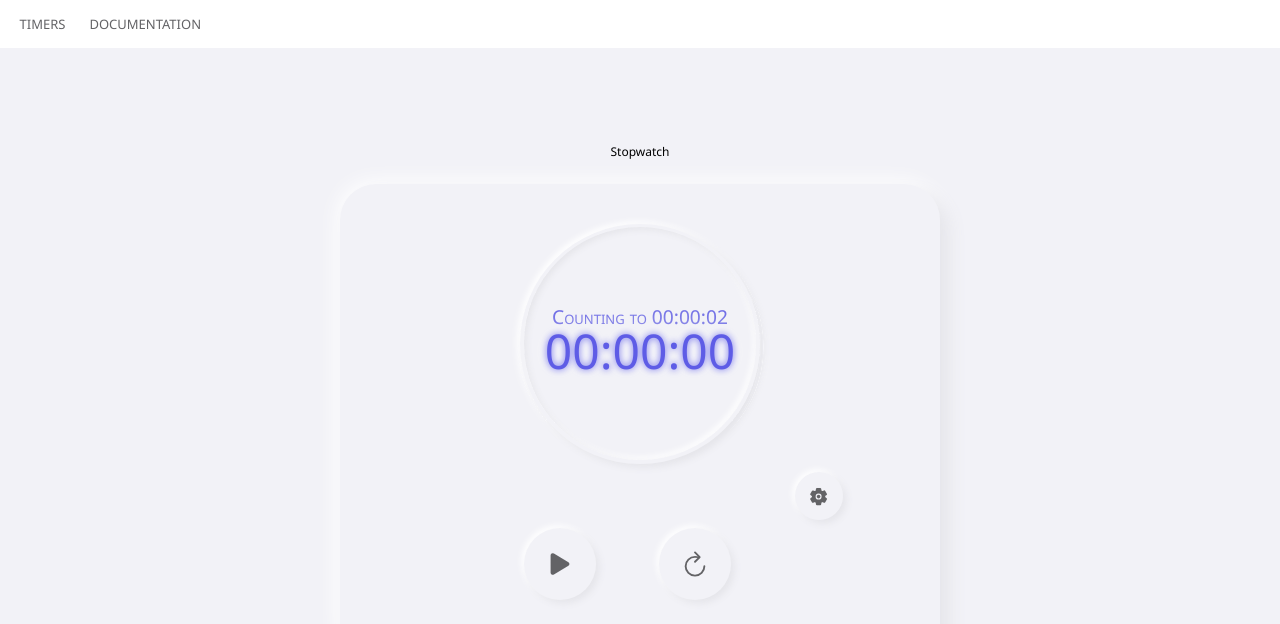
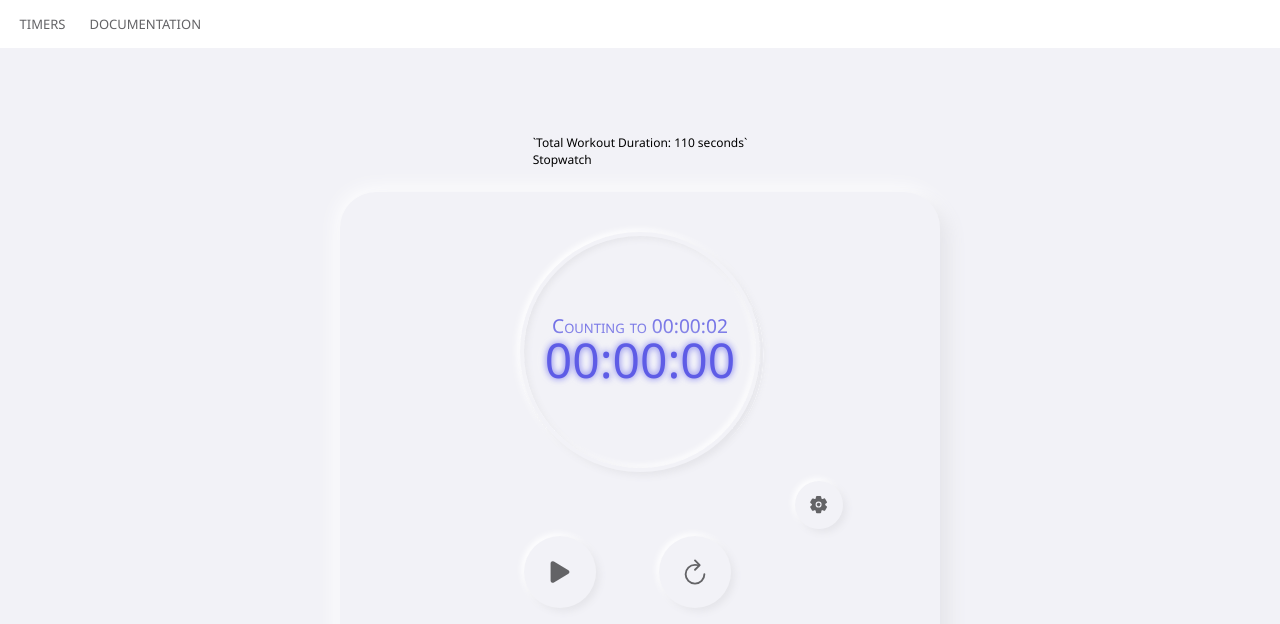
Before and after one commit to prof-tejera/assignment-3-DoryAzar, a React (Create React App) app: page / in a window 1280 px wide. Shown: the top 624 px of the page. Built offline with nearby package versions, Linux system fonts and the light colour scheme.

Commit message:
Adding workout duration

```diff
--- a/src/platform/WorkoutSettingsProvider.js
+++ b/src/platform/WorkoutSettingsProvider.js
@@ -7,12 +7,20 @@ import { T_STOPWATCH, T_COUNTDOWN, T_XY, T_TABATA } from '../utils/helpers';
 
 export const WorkoutSettingsContext = React.createContext({});
 
+const WORKOUT_SETTINGS = [
+    {"startTime": 0,"stopTime": 2},
+    {"startTime": 0,"stopTime": 3},
+    {"startTime": 10,"stopTime": 0},
+    {"startTime": 10,"totalRounds": 2},
+    {"startTime": 10,"restStartTime": 5,"totalRounds": 5}
+]
+
 const WORKOUTS = [
-    { type: T_STOPWATCH, C: <Stopwatch  key={0} settings={{"startTime": 0,"stopTime": 2}} /> },
-    { type: T_STOPWATCH, C: <Stopwatch  key={1} settings={{"startTime": 0,"stopTime": 3}} /> },
-    { type: T_COUNTDOWN, C: <Countdown  key={2} settings={{"startTime": 10,"stopTime": 0}} /> },
-    { type: T_XY, C: <XY key={3} settings={{"startTime": 10,"totalRounds": 2}}/> },
-    { type: T_TABATA, C: <Tabata key={4} settings={{"startTime": 10,"restStartTime": 5,"totalRounds": 5}}/> }
+    { type: T_STOPWATCH, C: <Stopwatch  key={0} settings={WORKOUT_SETTINGS[0]} /> },
+    { type: T_STOPWATCH, C: <Stopwatch  key={1} settings={WORKOUT_SETTINGS[1]} /> },
+    { type: T_COUNTDOWN, C: <Countdown  key={2} settings={WORKOUT_SETTINGS[2]} /> },
+    { type: T_XY, C: <XY key={3} settings={WORKOUT_SETTINGS[3]}/> },
+    { type: T_TABATA, C: <Tabata key={4} settings={WORKOUT_SETTINGS[4]}/> }
   ];
 
 export const WorkoutSettingsProvider = ({ children }) => {
@@ -35,12 +43,23 @@ export const WorkoutSettingsProvider = ({ children }) => {
         setCurrentWorkout(0);
     }
 
+    const calculateTotalWorkout = () => {
+
+        // Compute total workout
+            const totalWorkout = (total, settings) => {
+            let { startTime = 0, stopTime = 0, totalRounds = 1, restStartTime = 0} = settings;
+            let duration = Math.abs((startTime - stopTime) + restStartTime) * totalRounds;
+            return total + duration;
+        }
+
+        return WORKOUT_SETTINGS.reduce(totalWorkout, 0);
+    }
 
     return <WorkoutSettingsContext.Provider
             value={{
                 workouts, setWorkouts,
                 currentWorkout, setCurrentWorkout, nextWorkout, inWorkout,
-                resetWorkout
+                resetWorkout, calculateTotalWorkout
             }}>
             {children}
         </WorkoutSettingsContext.Provider>;
--- a/src/views/TimersView.js
+++ b/src/views/TimersView.js
@@ -4,7 +4,7 @@ import Panel from "../components/generic/Panel/Panel";
 
 const TimersView = () => {
 
-  const { workouts, selectedTimer, setSelectedTimer, currentWorkout, inWorkout } = useContext(TimerContext);
+  const { workouts, selectedTimer, setSelectedTimer, currentWorkout, inWorkout, calculateTotalWorkout } = useContext(TimerContext);
 
   useEffect(() => {
     if (inWorkout())
@@ -14,6 +14,7 @@ const TimersView = () => {
   return (
     <>
       <div>
+        <div>`Total Workout Duration: {calculateTotalWorkout()} seconds`</div>
         {selectedTimer}
       </div>
       <Panel id="timer_panel">
```
Also changed, not shown: src/utils/workouts.json (added, +16 -0 lines).
